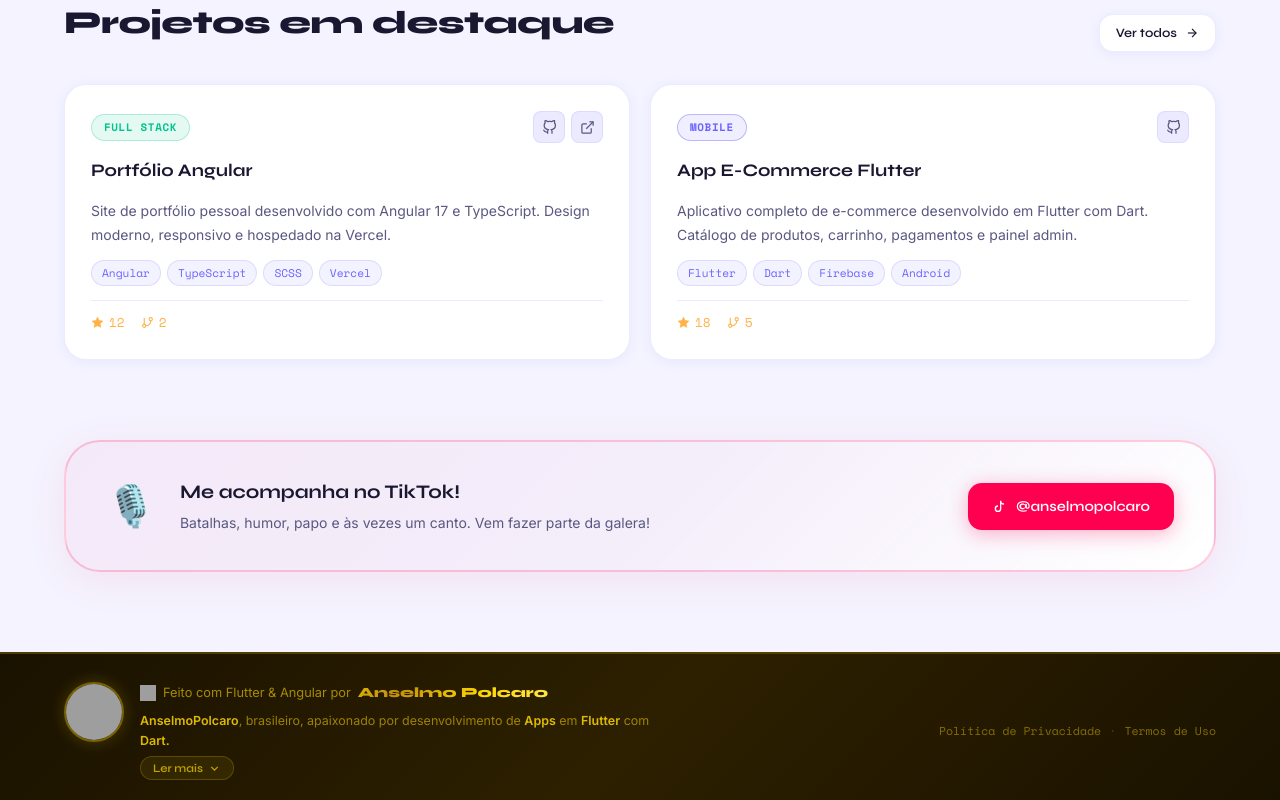
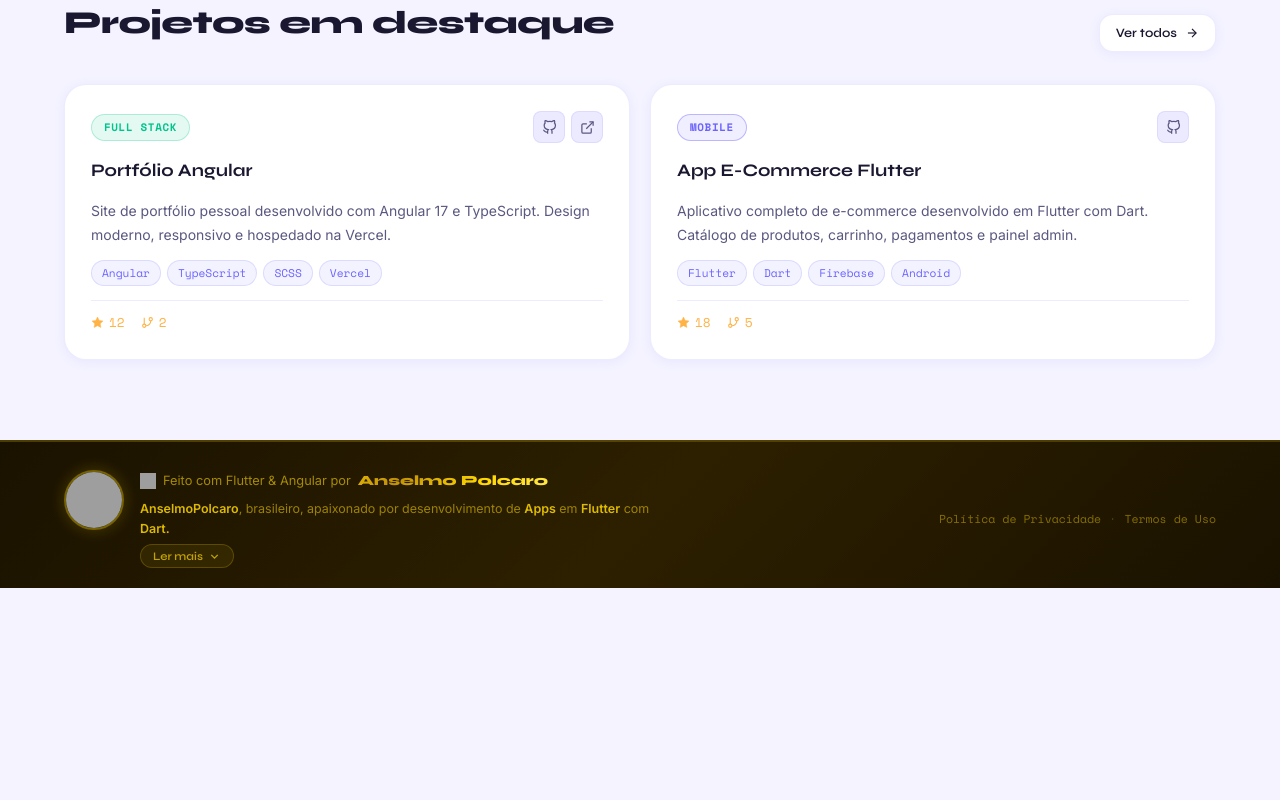
Before and after one commit to polcaronet/Portifolio, an Angular app: page / in a window 1280 px wide. Shown: the part 1110-1910 px from the top of the page. After the commit the page ends 1698 px from the top, so only its background shows below. Built offline with nearby package versions, Linux system fonts and the light colour scheme; grey boxes are pictures that could not be loaded.

Commit message:
fix(home): remover banner TikTok redundante no final da página

```diff
--- a/src/app/pages/home/home.component.html
+++ b/src/app/pages/home/home.component.html
@@ -189,24 +189,6 @@
     </div>
   </section>
 
-  <!-- TikTok CTA -->
-  <section class="tiktok-cta-section">
-    <div class="container">
-      <div class="tiktok-cta-banner">
-        <div class="tiktok-cta-icon">🎙️</div>
-        <div>
-          <h3>Me acompanha no TikTok!</h3>
-          <p>Batalhas, humor, papo e às vezes um canto. Vem fazer parte da galera!</p>
-        </div>
-        <a href="https://www.tiktok.com/@anselmopolcaro" target="_blank" rel="noopener" class="btn btn-tiktok">
-          <svg xmlns="http://www.w3.org/2000/svg" width="16" height="16" viewBox="0 0 24 24" fill="none"
-            stroke="currentColor" stroke-width="2">
-            <path d="M9 12a4 4 0 1 0 4 4V4a5 5 0 0 0 5 5"></path>
-          </svg>
-          &#64;anselmopolcaro
-        </a>
-      </div>
-    </div>
-  </section>
+
 
 </div>
```
